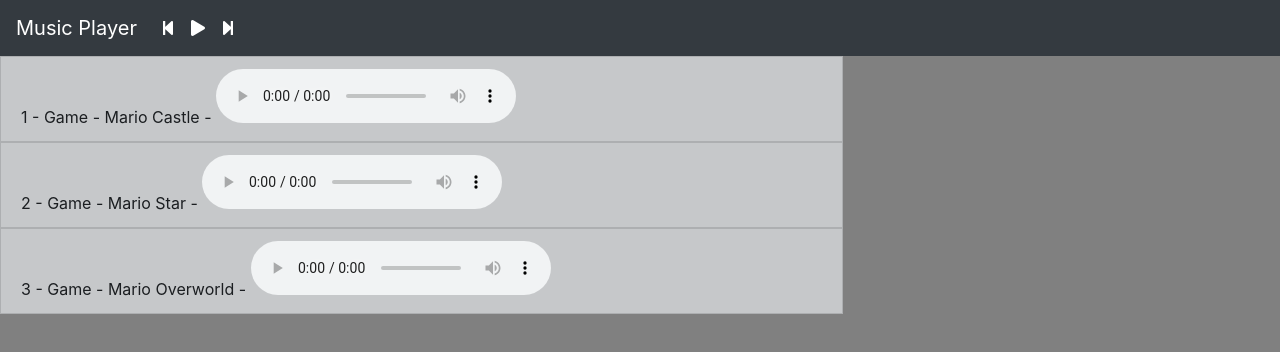
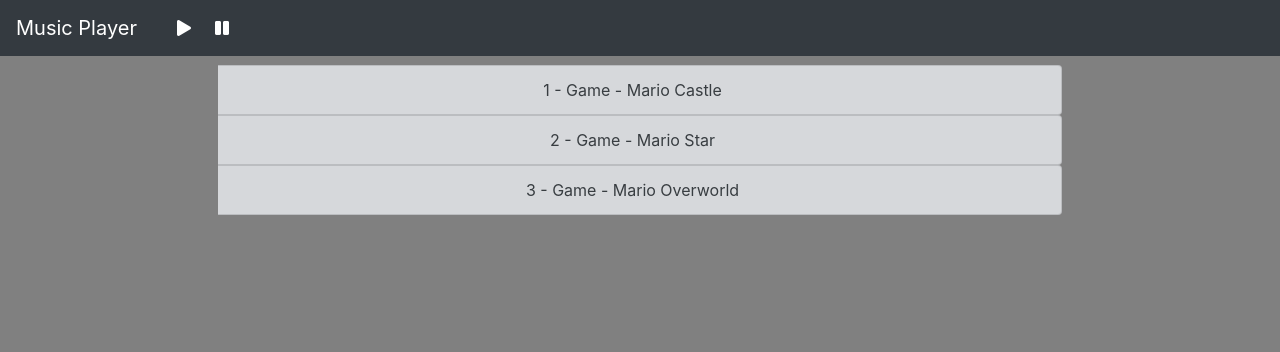
Before and after one commit to jerosantamariai/musicplayer, a React app: page / in a window 1280 px wide. Built offline with nearby package versions, Linux system fonts and the light colour scheme.

Commit message:
clickeable buttons

```diff
--- a/src/components/header.js
+++ b/src/components/header.js
@@ -1,28 +1,11 @@
 import React from 'react';
 
+
 const Header = props => {
+
     return (
         <>
-            <nav className="navbar navbar-expand-lg navbar-dark bg-dark">
-                <a className="navbar-brand" href="#">Music Player</a>
-                <button className="navbar-toggler" type="button" data-toggle="collapse" data-target="#navbarSupportedContent" aria-controls="navbarSupportedContent" aria-expanded="false" aria-label="Toggle navigation">
-                    <span className="navbar-toggler-icon"></span>
-                </button>
 
-                <div className="collapse navbar-collapse" id="navbarSupportedContent">
-                    <ul className="navbar-nav mr-auto">
-                        <li className="nav-item active">
-                            <a className="nav-link" href="/#"><i class="fas fa-step-backward"></i></a>
-                        </li>
-                        <li className="nav-item active">
-                            <a className="nav-link" href="/#"><i class="fas fa-play"></i></a>
-                        </li>
-                        <li className="nav-item active">
-                            <a className="nav-link" href="/#"><i class="fas fa-step-forward"></i></a>
-                        </li>
-                    </ul>
-                </div>
-            </nav>
         </>
     )
 }
--- a/src/components/infosong.js
+++ b/src/components/infosong.js
@@ -6,11 +6,7 @@
 
     return (
         <>
-            <a href="/#" className="list-group-item list-group-item-action list-group-item-dark">
 
-            {props.number} - {props.artist} - {props.songname} - {props.ttime}<audio src={props.url} controls></audio>
-
-            </a>
         </>
     )
 }
--- a/src/components/player.js
+++ b/src/components/player.js
@@ -4,33 +4,7 @@
 const Player = props => {
     return (
         <>
-            <container>
-                <div className="row">
-                    {
-                        !!props.songlist &&
-                        props.songlist.map((elem, i) => {
 
-                            return (
-
-
-                                <div className="col-8" id="playercontainer">
-                                    <Infosong
-                                        url={elem.url}
-                                        number={elem.number}
-                                        artist={elem.artist}
-                                        songname={elem.songname}
-                                        ttime={elem.ttime}
-                                    />
-                                </div>
-
-
-                            )
-                        })
-
-                    }
-
-                </div>
-            </container>
         </>
     )
 }
--- a/src/home.js
+++ b/src/home.js
@@ -1,38 +1,88 @@
-import React, { useState } from 'react';
-import Header from './components/header';
-import Player from './components/player';
+import React, { useState, useRef } from 'react';
 
 const Home = props => {
-
+    const urlSong = "https://assets.breatheco.de/apis/sound/";
+    const player = useRef(null)
     const [state, setState] = useState({
         songlist: [
             {
                 "number": 1,
                 "artist": "Game",
                 "songname": "Mario Castle",
-                "url": "https://assets.breatheco.de/apis/sound/" + "files/mario/songs/castle.mp3"
+                "url": urlSong + "files/mario/songs/castle.mp3"
             },
             {
                 "number": 2,
                 "artist": "Game",
                 "songname": "Mario Star",
-                "url": "https://assets.breatheco.de/apis/sound/" + "files/mario/songs/hurry-starman.mp3"
+                "url": urlSong + "files/mario/songs/hurry-starman.mp3"
             },
             {
                 "number": 3,
                 "artist": "Game",
                 "songname": "Mario Overworld",
-                "url": "https://assets.breatheco.de/apis/sound/" + "files/mario/songs/overworld.mp3"
+                "url": urlSong + "files/mario/songs/overworld.mp3"
             }
         ],
     })
+    const clickonPlay = () => {
+        player.current.load()
+        player.current.play()
+    }
+
+    const clickonPause = () => {
+        player.current.pause()
+    }
+
 
     return (
         <>
-            <container>
-                <Header />
-                <div className="col-2"></div>
-                <Player songlist={state.songlist} />
+            <container className="subbody">
+                <nav className="navbar navbar-expand-lg fixed-top navbar-dark bg-dark">
+                    <a className="navbar-brand" href="#">Music Player</a>
+                    <button className="navbar-toggler" type="button" data-toggle="collapse" data-target="#navbarSupportedContent" aria-controls="navbarSupportedContent" aria-expanded="false" aria-label="Toggle navigation">
+                        <span className="navbar-toggler-icon"></span>
+                    </button>
+
+                    <div className="collapse navbar-collapse" id="controller">
+                        <ul className="navbar-nav mr-auto">
+                            <li className="nav-item active mx-4">
+                                <a type="button" onClick={() => { clickonPlay() }}><i className="fas fa-play text-white"></i></a>
+                            </li>
+                            <li className="nav-item active">
+                                <a type="button" onClick={() => { clickonPause() }}><i className="fas fa-pause text-white"></i></a>
+                            </li>
+
+                        </ul>
+                    </div>
+                </nav>
+                <div className="row">
+                    <div className="col-2"></div>
+                    <div className="col-8">
+                        <div className="scrollable">
+
+                            <div className="row">
+                                {
+                                    !!state.songlist &&
+                                    state.songlist.map((elem, i) => {
+
+                                        return (
+                                            <ul className="list-group col-12 text-center" id="playercontainer">
+                                                <li className="list-group-item list-group-item-action list-group-item-secondary">
+                                                    {elem.number} - {elem.artist} - {elem.songname}
+                                                    <audio src={elem.url} ref={player}>
+                                                    </audio>
+                                                </li>
+                                            </ul>
+                                        )
+                                    })
+
+                                }
+                            </div>
+
+                        </div>
+                    </div>
+                </div>
             </container>
         </>
     )
--- a/src/index.css
+++ b/src/index.css
@@ -1,3 +1,9 @@
 body {
   background-color: grey !important;
+  padding-top: 65px;
 }
+
+.scrollable{
+  height: 100%;
+  overflow: scroll;
+}
```
Also changed, not shown: public/index.html (+5 -4 lines).
